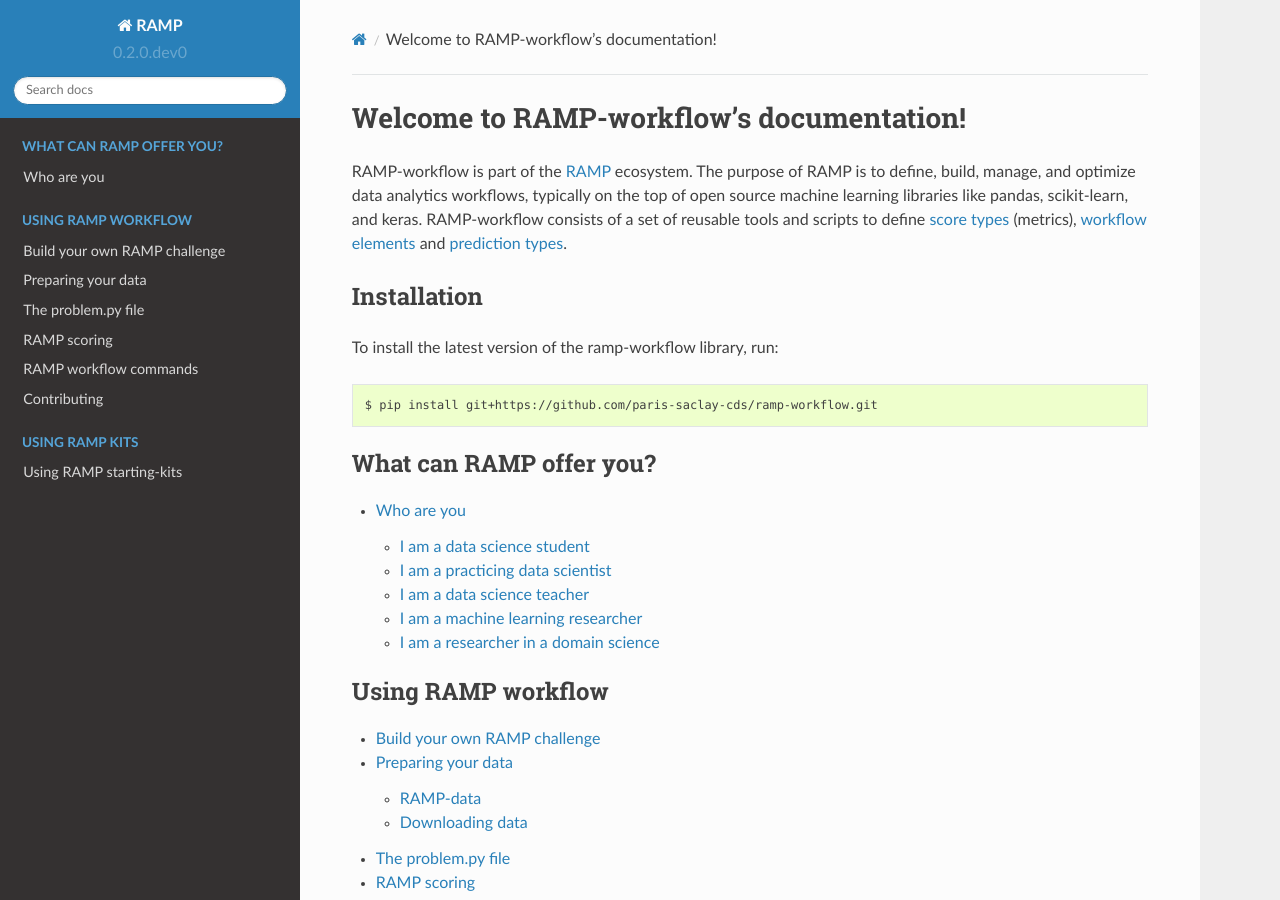
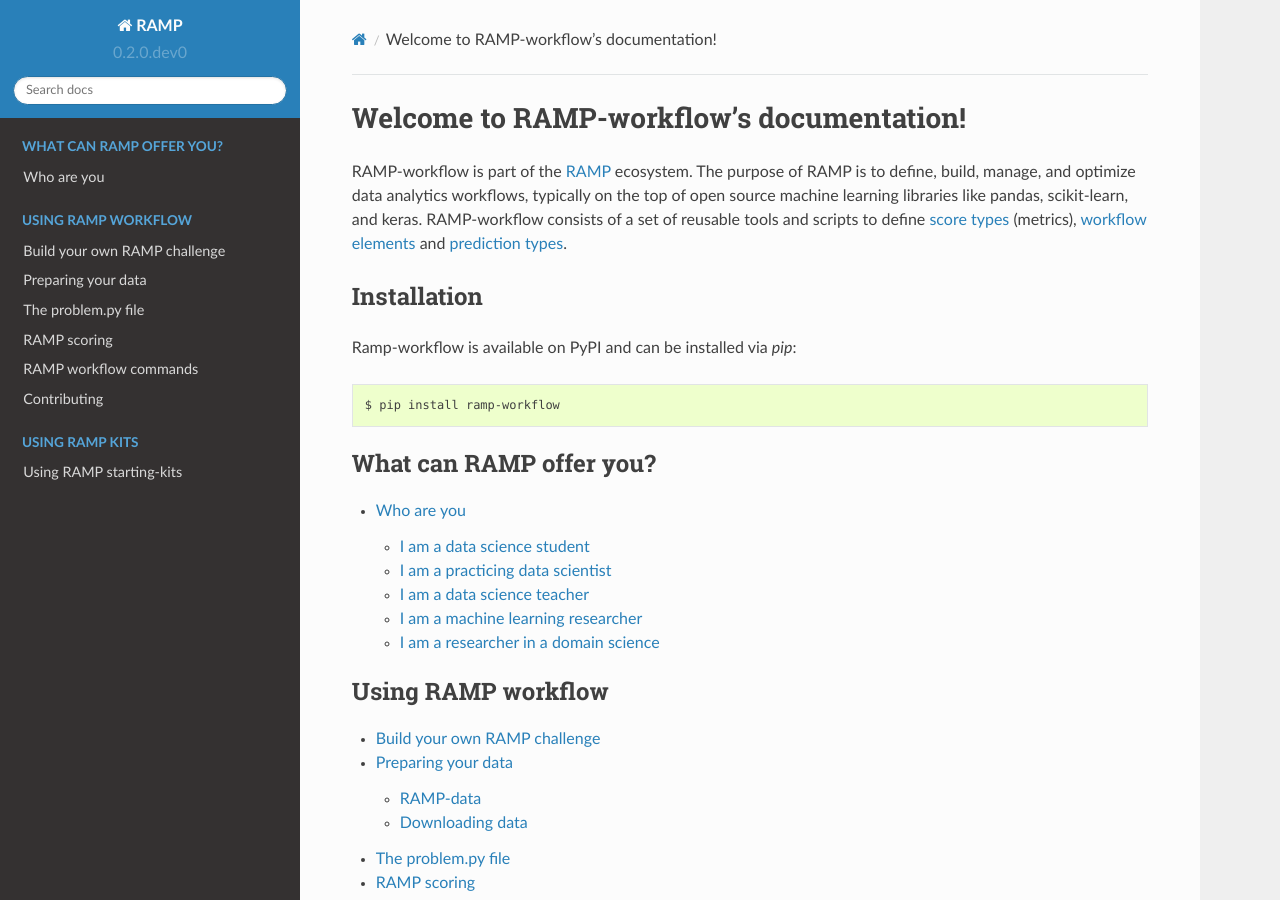
Before and after one commit to paris-saclay-cds/ramp-workflow, a Sphinx documentation site: the page built from doc/index.rst, in a window 1280 px wide and 900 px high. Built offline with Sphinx 7.4.7 and the Read the Docs theme 2.0.0, drawn with Linux system fonts in a browser that asks for light colours; formulas are drawn with MathJax 3; the version number is read from the project's files by our own code.

Commit message:
DOC update to mention PyPI installed

```diff
--- a/doc/index.rst
+++ b/doc/index.rst
@@ -19,11 +19,9 @@
 Installation
 ************
 
-To install the latest version of the ramp-workflow library, run:
+Ramp-workflow is available on PyPI and can be installed via `pip`::
 
-.. code-block:: bash
-
-    $ pip install git+https://github.com/paris-saclay-cds/ramp-workflow.git
+    $ pip install ramp-workflow
 
 .. toctree::
    :maxdepth: 2
```
